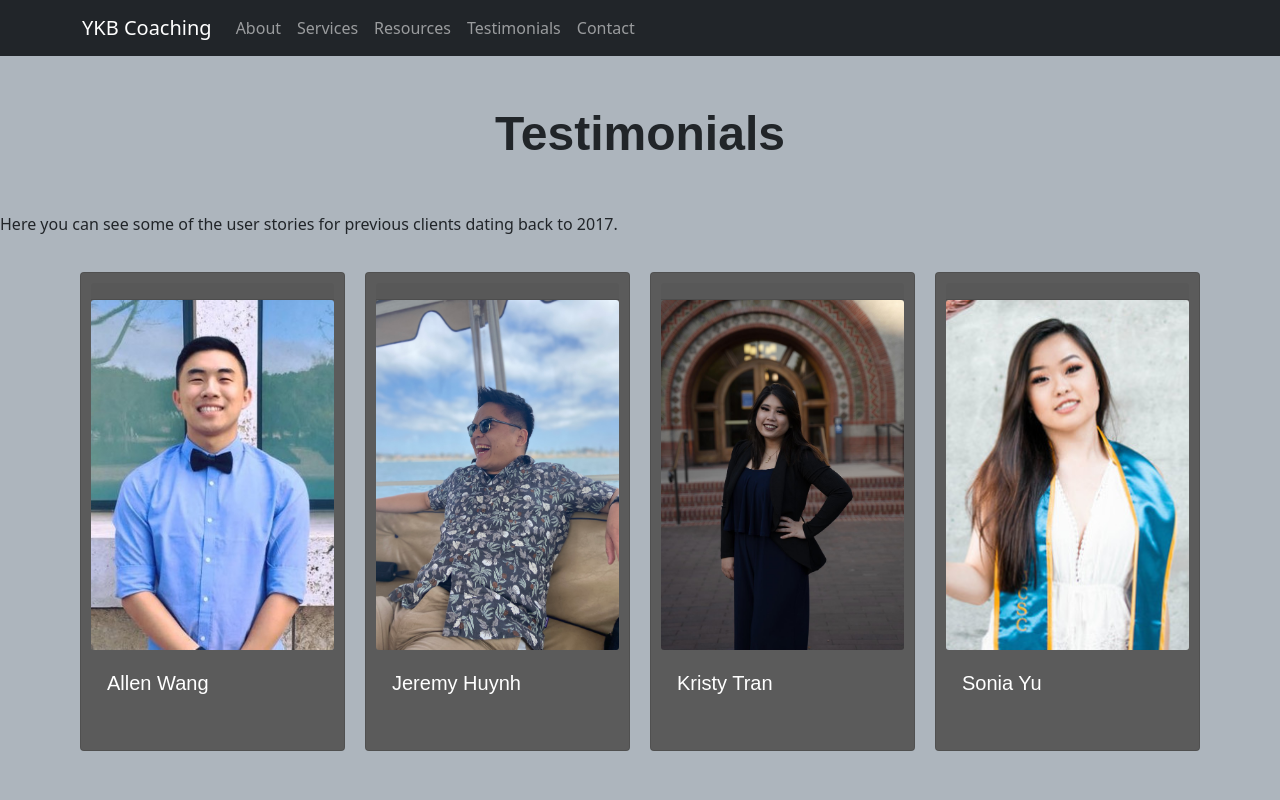
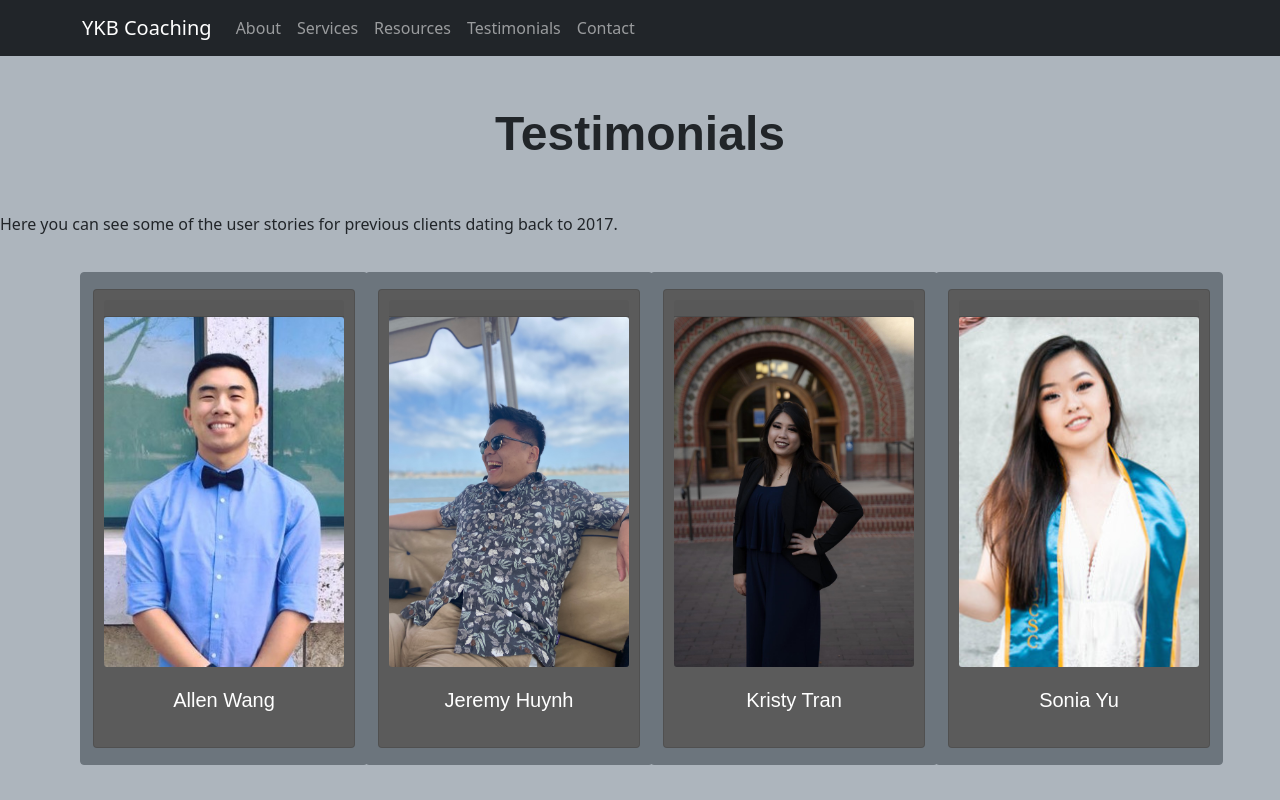
Before and after one commit to jermeewinn/YKB-solutions, a React (Create React App) app: page /testimonials in a window 1280 px wide. Shown: the top 800 px of the page. Built offline with nearby package versions, Linux system fonts and the light colour scheme; the HTML template or start-up script is replaced by a standard one.

Commit message:
Add Testimonials cards (#12)

```diff
--- a/src/components/Services/Product/index.js
+++ b/src/components/Services/Product/index.js
@@ -53,7 +53,7 @@
             >
                 <Card.Img
                     variant='top'
-                    src={require(`../../../assets/stockPhotos/${service.src}`)}
+                    src={require(`../../../assets/profilePics/${service.src}`)}
                     alt={service.alt}
                 />
                 <Card.Body>
--- a/src/components/Testimonials/TestimonialList/index.js
+++ b/src/components/Testimonials/TestimonialList/index.js
@@ -1,75 +1,173 @@
-import React, { useState } from 'react';
+import React, { useState } from "react";
 //import Review from '../Review';
-import {Card, Row, Col, Container, Cover} from 'react-bootstrap';
-
+import * as FAIcons from "react-icons/fa";
+import {
+  Card,
+  Row,
+  Col,
+  Container,
+  Cover,
+  Modal,
+  Button,
+} from "react-bootstrap";
+import "./style.css";
 
 const TestimonialList = ({ tech }) => {
+    // useState modalClient takes in the information on which client is clicked and takes that information in in order to populate the modal with////
+    /// if it is false (no client is clicked yet you are still on the main page) there is an if then statment in the modal section preventing errors in that case
+  const [modalClient, setModalClient] = useState();
+
   const [clients] = useState([
     {
-            name: 'Allen Wang',
-            image: 'Allen-Wang-pfp.jpg',
-            title: 'Full-Stack Software Developer',
-            company: 'Tai Software',
-            link: 'https://www.linkedin.com/in/allenc-wang/',
-            description: 'Lorem ipsum dolor sit amet, consectetur adipiscing elit, sed do eiusmod tempor incididunt ut labore et dolore magna aliqua. Ut enim ad minim veniam, quis nostrud exercitation ullamco laboris nisi ut aliquip ex ea commodo consequat. Duis aute irure dolor in reprehenderit in voluptate velit esse cillum dolore eu fugiat nulla pariatur. Excepteur sint occaecat cupidatat non proident, sunt in culpa qui officia deserunt mollit anim id est laborum.'
-
+      name: "Allen Wang",
+      image: "Allen-Wang-pfp.jpg",
+      height: "300px",
+      width: "300px",
+      title: "Full-Stack Software Developer",
+      company: "Tai Software",
+      link: "https://www.linkedin.com/in/allenc-wang/",
+      description:
+        "Lorem ipsum dolor sit amet, consectetur adipiscing elit, sed do eiusmod tempor incididunt ut labore et dolore magna aliqua. Ut enim ad minim veniam, quis nostrud exercitation ullamco laboris nisi ut aliquip ex ea commodo consequat. Duis aute irure dolor in reprehenderit in voluptate velit esse cillum dolore eu fugiat nulla pariatur. Excepteur sint occaecat cupidatat non proident, sunt in culpa qui officia deserunt mollit anim id est laborum.",
     },
     {
-            name: 'Jeremy Huynh',
-            image: 'Jeremy-Huynh-pfp.jpg',
-            title: 'Freelance Full-Stack Software Developer',
-            company: 'Self-employed',
-            link: 'https://www.linkedin.com/in/jeremy-huynh/',
-            description: 'Lorem ipsum dolor sit amet, consectetur adipiscing elit, sed do eiusmod tempor incididunt ut labore et dolore magna aliqua. Ut enim ad minim veniam, quis nostrud exercitation ullamco laboris nisi ut aliquip ex ea commodo consequat. Duis aute irure dolor in reprehenderit in voluptate velit esse cillum dolore eu fugiat nulla pariatur. Excepteur sint occaecat cupidatat non proident, sunt in culpa qui officia deserunt mollit anim id est laborum.'
+      name: "Jeremy Huynh",
+      image: "Jeremy-Huynh-pfp.jpg",
+      height: "350px",
+      width: "300px",
+      title: "Freelance Full-Stack Software Developer",
+      company: "Self-employed",
+      link: "https://www.linkedin.com/in/jeremy-huynh/",
+      description:
+        "Lorem ipsum dolor sit amet, consectetur adipiscing elit, sed do eiusmod tempor incididunt ut labore et dolore magna aliqua. Ut enim ad minim veniam, quis nostrud exercitation ullamco laboris nisi ut aliquip ex ea commodo consequat. Duis aute irure dolor in reprehenderit in voluptate velit esse cillum dolore eu fugiat nulla pariatur. Excepteur sint occaecat cupidatat non proident, sunt in culpa qui officia deserunt mollit anim id est laborum.",
     },
     {
-            name: 'Kristy Tran',
-            image: 'Kristy-Tran-pfp.jpg',
-            title: 'Desktop Support Specialist',
-            company: 'Palo Alto Networks',
-            link: 'https://www.linkedin.com/in/kristytran24/',
-            description: 'Lorem ipsum dolor sit amet, consectetur adipiscing elit, sed do eiusmod tempor incididunt ut labore et dolore magna aliqua. Ut enim ad minim veniam, quis nostrud exercitation ullamco laboris nisi ut aliquip ex ea commodo consequat. Duis aute irure dolor in reprehenderit in voluptate velit esse cillum dolore eu fugiat nulla pariatur. Excepteur sint occaecat cupidatat non proident, sunt in culpa qui officia deserunt mollit anim id est laborum.'
+      name: "Kristy Tran",
+      image: "Kristy-Tran-pfp.jpg",
+      height: "350px",
+      width: "240px",
+      title: "Desktop Support Specialist",
+      company: "Palo Alto Networks",
+      link: "https://www.linkedin.com/in/kristytran24/",
+      description:
+        "Lorem ipsum dolor sit amet, consectetur adipiscing elit, sed do eiusmod tempor incididunt ut labore et dolore magna aliqua. Ut enim ad minim veniam, quis nostrud exercitation ullamco laboris nisi ut aliquip ex ea commodo consequat. Duis aute irure dolor in reprehenderit in voluptate velit esse cillum dolore eu fugiat nulla pariatur. Excepteur sint occaecat cupidatat non proident, sunt in culpa qui officia deserunt mollit anim id est laborum.",
     },
     {
-            name: 'Sonia Yu',
-            image: 'Sonia-Yu-pfp.jpg',
-            title: 'Cybersecurity Consultant',
-            company: 'Moss Adams',
-            link: 'https://www.linkedin.com/in/sonia-yu/',
-            description: 'Lorem ipsum dolor sit amet, consectetur adipiscing elit, sed do eiusmod tempor incididunt ut labore et dolore magna aliqua. Ut enim ad minim veniam, quis nostrud exercitation ullamco laboris nisi ut aliquip ex ea commodo consequat. Duis aute irure dolor in reprehenderit in voluptate velit esse cillum dolore eu fugiat nulla pariatur. Excepteur sint occaecat cupidatat non proident, sunt in culpa qui officia deserunt mollit anim id est laborum.'
+      name: "Sonia Yu",
+      image: "Sonia-Yu-pfp.jpg",
+      height: "350px",
+      width: "350px",
+      title: "Cybersecurity Consultant",
+      company: "Moss Adams",
+      link: "https://www.linkedin.com/in/sonia-yu/",
+      description:
+        "Lorem ipsum dolor sit amet, consectetur adipiscing elit, sed do eiusmod tempor incididunt ut labore et dolore magna aliqua. Ut enim ad minim veniam, quis nostrud exercitation ullamco laboris nisi ut aliquip ex ea commodo consequat. Duis aute irure dolor in reprehenderit in voluptate velit esse cillum dolore eu fugiat nulla pariatur. Excepteur sint occaecat cupidatat non proident, sunt in culpa qui officia deserunt mollit anim id est laborum.",
     },
     {
-            name: 'Therese Nguyen',
-            image: 'Therese-Nguyen-pfp.jpg',
-            title: 'Master Scheduler',
-            company: 'Gener8',
-            link: 'https://www.linkedin.com/in/theresen/',
-            description: 'Lorem ipsum dolor sit amet, consectetur adipiscing elit, sed do eiusmod tempor incididunt ut labore et dolore magna aliqua. Ut enim ad minim veniam, quis nostrud exercitation ullamco laboris nisi ut aliquip ex ea commodo consequat. Duis aute irure dolor in reprehenderit in voluptate velit esse cillum dolore eu fugiat nulla pariatur. Excepteur sint occaecat cupidatat non proident, sunt in culpa qui officia deserunt mollit anim id est laborum.'
-        }
+      name: "Therese Nguyen",
+      image: "Therese-Nguyen-pfp.jpg",
+      height: "350px",
+      width: "300px",
+      title: "Master Scheduler",
+      company: "Gener8",
+      link: "https://www.linkedin.com/in/theresen/",
+      description:
+        "Lorem ipsum dolor sit amet, consectetur adipiscing elit, sed do eiusmod tempor incididunt ut labore et dolore magna aliqua. Ut enim ad minim veniam, quis nostrud exercitation ullamco laboris nisi ut aliquip ex ea commodo consequat. Duis aute irure dolor in reprehenderit in voluptate velit esse cillum dolore eu fugiat nulla pariatur. Excepteur sint occaecat cupidatat non proident, sunt in culpa qui officia deserunt mollit anim id est laborum.",
+    },
   ]);
 
-    return(
-        <Container className='testimonial-container'>
-            <Row className='flex-row'>
+  // function populateModal(props){
+  //     return(
+  //         {clients.map((client, i) => (
+  //             <h4>{client.name}</h4>
+  //     )}
+  //     )
+  // }
+
+  function TestimonialModal(props) {
+    return (
+      <Modal
+        {...props}
+        size="lg"
+        aria-labelledby="contained-modal-title-vcenter"
+        centered
+      >
+        <Modal.Header closeButton>
+          <Modal.Title id="contained-modal-title-vcenter">
+        {/* mocalClient is defined in a useState at the top, this line makes sure that modal client isn't undefined */}
+          {modalClient !== undefined && (
+            <>
+              <img
+              height= {modalClient.height}
+              width= {modalClient.width}
+              class="service-modal"
+              src={require(`../../../assets/profilePics/${modalClient.image}`)}
+              alt="profile picture"
+            />
+            </>
+          )}
+
+          </Modal.Title>
+        </Modal.Header>
+        <Modal.Body>
+          {modalClient !== undefined && (
+            <>
+            <div className="testimonials-modal-flexbox">
+                <h4>{modalClient.name}</h4>
+                <a className="testimonials-linkedin-icon" href={modalClient.link}><FAIcons.FaLinkedin size={25}/></a>
+            </div>
+
+              <p>{modalClient.title}</p>
+              <p>{modalClient.company}</p>
+              <p>{modalClient.description}</p>
+            </>
+          )}
+        </Modal.Body>
+        <Modal.Footer>
+          <Button onClick={props.onHide}>Close</Button>
+        </Modal.Footer>
+      </Modal>
+    );
+  }
+
+  return (
+    <Container className="testimonial-container">
+      <Row className="flex-row">
         {clients.map((client, i) => (
-                    <Col className='testimonial-column' xs={12} md={6} lg={3}>
+          <Col className="testimonial-column" xs={12} md={6} lg={3}>
+            <Button
+              variant="secondary"
+              onClick={() => setModalClient(client)}
+              style={{ width: "18rem" }}
+              className="service-card"
+            >
               <Card
-                            className='testimonial-card'
+                className="testimonial-card"
                 // NOTE TO KAYLIN: For some reason, the background-color property doesn't work in index.css
                 // so we had to hard-code the style here.
-                            style={{ backgroundColor: '#5b5b5b' }}
+                style={{ backgroundColor: "#5b5b5b" }}
               >
                 <Card.Header></Card.Header>
-                            <Card.Img resizeMode={'cover'} height-max={50} className='testimonial-img' src={require(`../../../assets/profilePics/${client.image}`)} />
+                <Card.Img
+                  resizeMode={"cover"}
+                  height-max={50}
+                  className="testimonial-img"
+                  src={require(`../../../assets/profilePics/${client.image}`)}
+                />
                 <Card.Body>
-                                <Card.Title as='h5'>{client.name}</Card.Title>
+                  <Card.Title as="h5">{client.name}</Card.Title>
                 </Card.Body>
               </Card>
+            </Button>
+            <TestimonialModal
+            //here when we show the modal the modalClient is no longer undefined
+              show={modalClient !== undefined}
+              onHide={() => setModalClient(undefined)}
+            />
           </Col>
         ))}
       </Row>
     </Container>
-    )
+  );
 };
 
 export default TestimonialList;
--- /dev/null
+++ b/src/components/Testimonials/TestimonialList/style.css
@@ -0,0 +1,7 @@
+.testimonials-modal-flexbox{
+    display: flex;
+    flex-direction: row;
+}
+.testimonials-linkedin-icon{
+    margin-left: 15px;
+}
```
Lines whose indentation alone changed are shown as unchanged.
